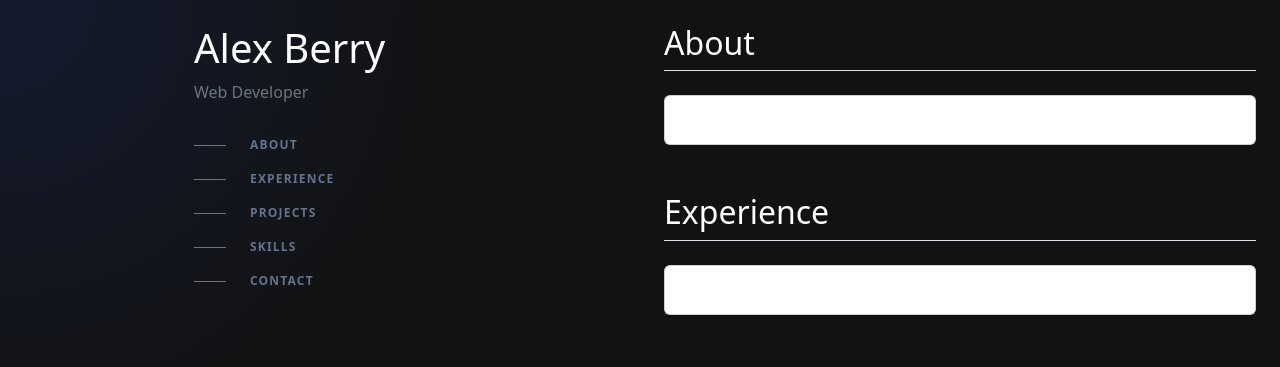
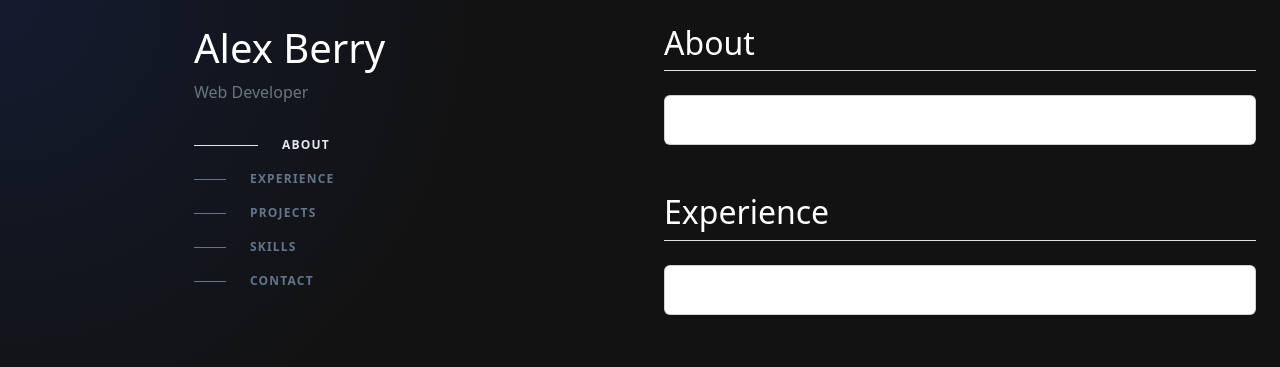
Before and after one commit to pktxxre/pktxxre.github.io, a React (Vite) app: page / in a window 1280 px wide. Shown: the top 367 px of the page. Built offline with nearby package versions, Linux system fonts and the light colour scheme.

Commit message:
added static display for options when selected

```diff
--- a/src/components/App.css
+++ b/src/components/App.css
@@ -1,19 +1,22 @@
+html {
+scroll-behavior: smooth;
+}
+
 .nav-indicator {
   display: inline-block;
-    height: 1px;           /* h-px */
-    width: 2rem;           /* w-8 = 2rem */
-    background-color: #64748b; /* slate-600 */
-    transition: all 0.3s ease;
-    flex-shrink: 0;        /* prevent shrinking */
-    /* margin-right: 1rem equivalent to me-4 in bootstrap */
+  height: 1px;
+  width: 2rem;
+  background-color: #64748b;
+  transition: all 0.2s ease;
+  flex-shrink: 0;
   margin-right: 1rem;
 }
 
 /* Hover and focus states */
 .group:hover .nav-indicator,
 .group:focus-visible .nav-indicator {
-    width: 4rem;           /* w-16 = 4rem */
-    background-color: #e2e8f0; /* slate-200 */
+  width: 4rem;
+  background-color: #e2e8f0;
 }
 
 /* For users who prefer reduced motion */
@@ -24,15 +27,24 @@
 }
 
 .nav-text {
-    font-size: 0.75rem;    /* text-xs */
-    font-weight: 700;      /* font-bold */
+  font-size: 0.75rem;
+  font-weight: 700;
   text-transform: uppercase;
-    letter-spacing: 0.1em; /* tracking-widest, approx */
-    color: #64748b;        /* slate-500 */
-    transition: color 0.3s ease;
+  letter-spacing: 0.1em;
+  color: #64748b;
+  transition: color 0.2s ease;
 }
 
 .group:hover .nav-text,
 .group:focus-visible .nav-text {
-    color: #e2e8f0;        /* slate-200 */
+  color: #e2e8f0;
 }
+
+.nav-link-custom.active .nav-indicator {
+  width: 4rem;
+  background-color: #e2e8f0;
+}
+
+.nav-link-custom.active .nav-text {
+  color: #e2e8f0;
+}
--- a/src/components/App.jsx
+++ b/src/components/App.jsx
@@ -1,62 +1,3 @@
-/*import React from 'react';
-import { AboutNav } from './Nav';
-import PetPage from './PetPage';
-import AboutPage from './AboutPage';
-import SkillsPage from './SkillsPage';
-import Footer from './Footer'
-
-function App(props) {
-  return (
-    <div>
-      <AboutNav />
-      <AboutPage />
-      <PetPage />
-      <SkillsPage />
-      <Footer />
-    </div>
-  );
-}
-
-export default App;
-
-import React from 'react';
-import Sidebar from './components/Sidebar';
-import About from './pages/About';
-import Experience from './pages/Experience';
-import Projects from './pages/Projects';
-import Contact from './pages/Contact';
-import Skills from './pages/Skills';
-
-export default function App() {
-  return (
-    <div className="flex font-sans">
-      <Sidebar />
-      <div className="ml-[33.3333%] w-[66.6666%] h-screen overflow-y-scroll px-8 py-12 space-y-24">
-        <About />
-        <Experience />
-        <Projects />
-        <Skills />
-        <Contact />
-      </div>
-    </div>
-  );
-}
-
-
-function App() {
-  return (
-    <div className="d-flex flex-column min-vh-100">
-      <AboutNav />
-      <main className="flex-grow-1">
-        <AboutPage />
-        <PetPage />
-        <SkillsPage />
-      </main>
-      <Footer />
-    </div>
-  );
-} */
-
 import React, { useState } from 'react';
 import Sidebar from './SideBar';
 import About from '../pages/AboutPage';
@@ -66,9 +7,11 @@ import Contact from '../pages/Contacts';
 import Skills from '../pages/Skills';
 import 'bootstrap/dist/css/bootstrap.min.css';
 import './App.css';
+import useActiveSection from '../hooks/useActiveSection';
 
 export default function App() {
   const [mousePos, setMousePos] = useState({ x: 0, y: 0 });
+  const activeId = useActiveSection(['about', 'experience', 'projects', 'skills', 'contact']);
 
   const handleMouseMove = (e) => {
     setMousePos({ x: e.clientX, y: e.clientY });
@@ -79,18 +22,19 @@ export default function App() {
     backgroundImage: `radial-gradient(600px at ${mousePos.x}px ${mousePos.y}px, rgba(29, 78, 216, 0.15), transparent 80%)`,
     minHeight: '100vh',
     width: '100vw',
+    fontFamily: 'system-ui, -apple-system, BlinkMacSystemFont, Segoe UI, Roboto, Helvetica, Arial, sans-serif'
   };
 
   return (
-    <div style={backgroundStyle} onMouseMove={handleMouseMove} className="d-flex">
-      <Sidebar />
-      <div className="ms-auto w-50 vh-100 overflow-auto p-4 text-white">
-        <About />
-        <Experience />
-        <Projects />
-        <Skills />
-        <Contact />
-      </div>
+    <div style={backgroundStyle} onMouseMove={handleMouseMove} className="d-flex overflow-auto">
+      <Sidebar activeId={activeId} />
+      <main className="ms-auto w-50 vh-100 overflow-auto p-4 text-white">
+        <section id="about"><About /></section>
+        <section id="experience"><Experience /></section>
+        <section id="projects"><Projects /></section>
+        <section id="skills"><Skills /></section>
+        <section id="contact"><Contact /></section>
+      </main>
     </div>
   );
 }
--- a/src/components/SideBar.jsx
+++ b/src/components/SideBar.jsx
@@ -1,6 +1,6 @@
 import React from 'react';
 
-export default function SideBar() {
+export default function SideBar({ activeId }) {
   return (
     <div className="position-fixed top-0 start-0 vh-100 w-50 text-white d-flex flex-column justify-content-between">
       <div className="w-100 d-flex justify-content-center">
@@ -8,23 +8,23 @@ export default function SideBar() {
           <h1 className="mb-2">Alex Berry</h1>
           <p className="text-secondary">Web Developer</p>
           <nav className="nav flex-column mt-4">
-            <a href="#about" className="nav-link nav-link-custom text-white ps-0 group d-flex align-items-center" >
+            <a href="#about" className={`nav-link nav-link-custom text-white ps-0 d-flex align-items-center group ${activeId === 'about' ? 'active' : ''}`}>
               <span className="nav-indicator me-4"></span>
               <span className="nav-text">About</span>
             </a>
-            <a href="#about" className="nav-link nav-link-custom text-white ps-0 group d-flex align-items-center" >
+            <a href="#experience" className={`nav-link nav-link-custom text-white ps-0 d-flex align-items-center group ${activeId === 'experience' ? 'active' : ''}`}>
               <span className="nav-indicator me-4"></span>
               <span className="nav-text">Experience</span>
             </a>
-            <a href="#about" className="nav-link nav-link-custom text-white ps-0 group d-flex align-items-center" >
+            <a href="#projects" className={`nav-link nav-link-custom text-white ps-0 d-flex align-items-center group ${activeId === 'projects' ? 'active' : ''}`}>
               <span className="nav-indicator me-4"></span>
               <span className="nav-text">Projects</span>
             </a>
-            <a href="#about" className="nav-link nav-link-custom text-white ps-0 group d-flex align-items-center" >
+            <a href="#skills" className={`nav-link nav-link-custom text-white ps-0 d-flex align-items-center group ${activeId === 'skills' ? 'active' : ''}`}>
               <span className="nav-indicator me-4"></span>
               <span className="nav-text">Skills</span>
             </a>
-            <a href="#about" className="nav-link nav-link-custom text-white ps-0 group d-flex align-items-center" >
+            <a href="#contact" className={`nav-link nav-link-custom text-white ps-0 d-flex align-items-center group ${activeId === 'contact' ? 'active' : ''}`}>
               <span className="nav-indicator me-4"></span>
               <span className="nav-text">Contact</span>
             </a>
@@ -40,10 +40,3 @@ export default function SideBar() {
     </div>
   );
 }
-/*
-            <a className="nav-link nav-link-custom text-white ps-0" href="#about">About</a>
-            <a className="nav-link nav-link-custom text-white ps-0" href="#experience">Experience</a>
-            <a className="nav-link nav-link-custom text-white ps-0" href="#projects">Projects</a>
-            <a className="nav-link nav-link-custom text-white ps-0" href="#skills">Skills</a>
-            <a className="nav-link nav-link-custom text-white ps-0" href="#contact">Contact</a>
-*/
--- /dev/null
+++ b/src/hooks/useActiveSection.js
@@ -0,0 +1,33 @@
+import { useEffect, useState } from 'react';
+
+export default function useActiveSection(sectionIds) {
+  const [activeId, setActiveId] = useState('');
+
+  useEffect(() => {
+    const scrollContainer = document.querySelector('main'); // the scrolling area
+
+    const observer = new IntersectionObserver(
+      entries => {
+        const sorted = [...entries].sort((a, b) => b.intersectionRatio - a.intersectionRatio);
+        const mostVisible = sorted.find(entry => entry.isIntersecting);
+        if (mostVisible) {
+          setActiveId(mostVisible.target.id);
+        }
+      },
+      {
+        root: scrollContainer,
+        rootMargin: '0px 0px -60% 0px',
+        threshold: Array.from({ length: 101 }, (_, i) => i / 100),
+      }
+    );
+
+    sectionIds.forEach(id => {
+      const el = document.getElementById(id);
+      if (el) observer.observe(el);
+    });
+
+    return () => observer.disconnect();
+  }, [sectionIds]);
+
+  return activeId;
+}
```
Lines whose indentation alone changed are shown as unchanged.
